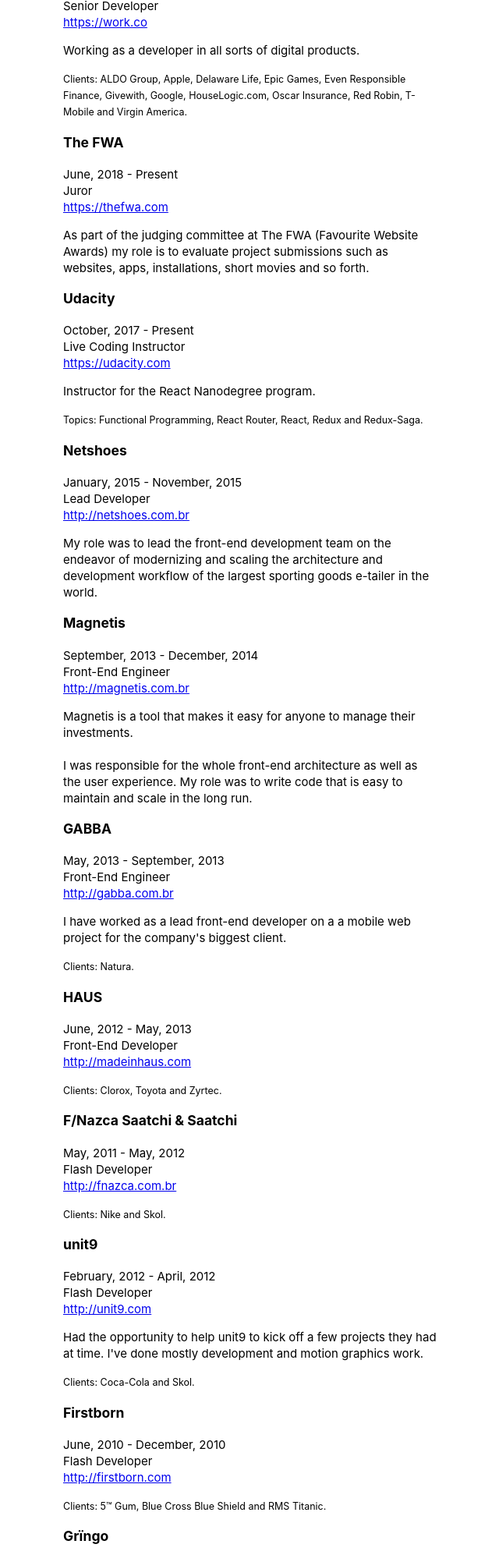
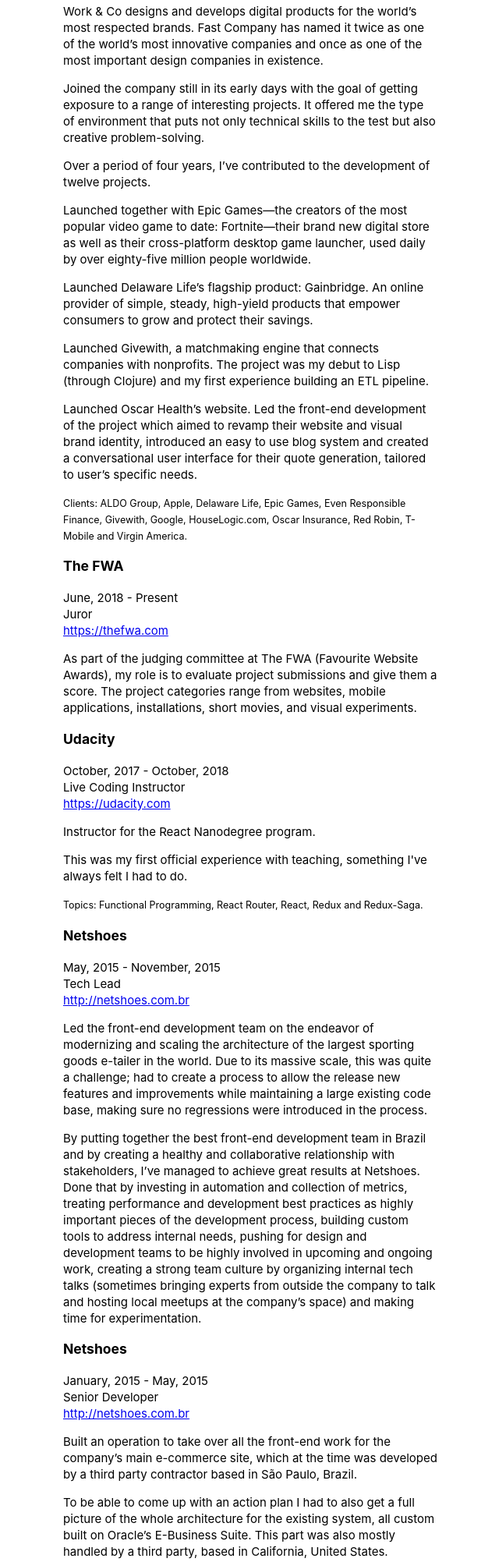
Before and after one commit to rafaelrinaldi/rafaelrinaldi.github.io, a website: page cv.html in a window 1280 px wide. Shown: the part 607-2610 px from the top of the page at 78% size, without its empty margins (319-959 px from the left). Drawn offline with Linux system fonts and the light colour scheme.

Commit message:
Update CV.

```diff
--- a/cv.html
+++ b/cv.html
@@ -86,7 +86,6 @@
 
     <div id="resume">
       <h1>Rafael Rinaldi</h1>
-      <h2>Senior Developer</h2>
       <section id="basics">
         <div class="contact">
           <div class="website">
@@ -175,7 +174,20 @@
           <a href="https://work.co">https://work.co</a>
         </div>
         <div class="summary">
-          <p>Working as a developer in all sorts of digital products.</p>
+          <p>Work & Co designs and develops digital products for the world’s most respected brands. Fast Company has named it twice as one of the world’s most innovative companies and once as one of the most important design companies in existence.</p>
+
+          <p>Joined the company still in its early days with the goal of getting exposure to a range of interesting projects. It offered me the type of environment that puts not only technical skills to the test but also creative problem-solving.</p>
+
+          <p>Over a period of four years, I’ve contributed to the development of twelve projects.</p>
+
+          <p>Launched together with Epic Games—the creators of the most popular video game to date: Fortnite—their brand new digital store as well as their cross-platform desktop game launcher, used daily by over eighty-five million people worldwide.</p>
+
+          <p>Launched Delaware Life’s flagship product: Gainbridge. An online provider of simple, steady, high-yield products that empower consumers to grow and protect their savings.</p>
+
+          <p>Launched Givewith, a matchmaking engine that connects companies with nonprofits. The project was my debut to Lisp (through Clojure) and my first experience building an ETL pipeline.</p>
+
+          <p>Launched Oscar Health’s website. Led the front-end development of the project which aimed to revamp their website and visual brand identity, introduced an easy to use blog system and created a conversational user interface for their quote generation, tailored to user’s specific needs.</p>
+
           <small>Clients: ALDO Group, Apple, Delaware Life, Epic Games, Even Responsible Finance, Givewith, Google, HouseLogic.com, Oscar Insurance, Red Robin, T-Mobile and Virgin America.</small>
         </div>
       </div>
@@ -196,7 +208,7 @@
           <a href="https://udacity.com">https://thefwa.com</a>
         </div>
         <div class="summary">
-          <p>As part of the judging committee at The FWA (Favourite Website Awards) my role is to evaluate project submissions such as websites, apps, installations, short movies and so forth.</p>
+          <p>As part of the judging committee at The FWA (Favourite Website Awards), my role is to evaluate project submissions and give them a score. The project categories range from websites, mobile applications, installations, short movies, and visual experiments.</p>
         </div>
       </div>
       <div class="item">
@@ -206,7 +218,7 @@
             October, 2017
           </span>
           <span class="endDate">
-            - Present
+            - October, 2018
           </span>
         </div>
         <div class="position">
@@ -217,7 +229,32 @@
         </div>
         <div class="summary">
           <p>Instructor for the React Nanodegree program.</p>
+          <p>This was my first official experience with teaching, something I've always felt I had to do.</p>
           <small>Topics: Functional Programming, React Router, React, Redux and Redux-Saga.</small>
+        </div>
+      </div>
+      <div class="item">
+        <h3 class="name">
+          Netshoes
+        </h3>
+        <div class="date">
+          <span class="startDate">
+            May, 2015
+          </span>
+          <span class="endDate">
+            - November, 2015
+          </span>
+        </div>
+        <div class="position">
+          Tech Lead
+        </div>
+        <div class="website">
+          <a href="http://netshoes.com.br">http://netshoes.com.br</a>
+        </div>
+        <div class="summary">
+          <p>Led the front-end development team on the endeavor of modernizing and scaling the architecture of the largest sporting goods e-tailer in the world. Due to its massive scale, this was quite a challenge; had to create a process to allow the release new features and improvements while maintaining a large existing code base, making sure no regressions were introduced in the process.</p>
+
+          <p>By putting together the best front-end development team in Brazil and by creating a healthy and collaborative relationship with stakeholders, I’ve managed to achieve great results at Netshoes. Done that by investing in automation and collection of metrics, treating performance and development best practices as highly important pieces of the development process, building custom tools to address internal needs, pushing for design and development teams to be highly involved in upcoming and ongoing work, creating a strong team culture by organizing internal tech talks (sometimes bringing experts from outside the company to talk and hosting local meetups at the company’s space) and making time for experimentation.</p>
         </div>
       </div>
       <div class="item">
@@ -229,17 +266,21 @@
             January, 2015
           </span>
           <span class="endDate">
-            - November, 2015
+            - May, 2015
           </span>
         </div>
         <div class="position">
-          Lead Developer
+          Senior Developer
         </div>
         <div class="website">
           <a href="http://netshoes.com.br">http://netshoes.com.br</a>
         </div>
         <div class="summary">
-          <p>My role was to lead the front-end development team on the endeavor of modernizing and scaling the architecture and development workflow of the largest sporting goods e-tailer in the world.</p>
+          <p>Built an operation to take over all the front-end work for the company’s main e-commerce site, which at the time was developed by a third party contractor based in São Paulo, Brazil.</p>
+
+          <p>To be able to come up with an action plan I had to also get a full picture of the whole architecture for the existing system, all custom built on Oracle’s E-Business Suite. This part was also mostly handled by a third party, based in California, United States.</p>
+
+          <p>The initial work was a big effort that involved on-site collaboration with vendors, to absorb and document the system’s individual pieces and how they all fit together.</p>
         </div>
       </div>
       <div class="item">
@@ -255,13 +296,17 @@
           </span>
         </div>
         <div class="position">
-          Front-End Engineer
+          Lead Front-End Developer
         </div>
         <div class="website">
           <a href="http://magnetis.com.br">http://magnetis.com.br</a>
         </div>
         <div class="summary">
-          <p>Magnetis is a tool that makes it easy for anyone to manage their investments.<br /></br >I was responsible for the whole front-end architecture as well as the user experience. My role was to write code that is easy to maintain and scale in the long run.</p>
+          <p>Magnetis is a leading Brazilian digital investment advisor, offering tailor-made and highly automated wealth management products to the younger Brazilian audience with limited financial expertise or time. Using the individual’s specific risk preferences, Magnetis builds and manages a tailored portfolio of money market, insured fixed income, hedge funds and equity ETFs at the click of a button.</p>
+
+          <p>This was my first experience working at a startup and also my first contact with the financial technology industry.</p>
+
+          <p>I was the company’s fifth hire and led the front-end development of the product. The challenge was to take the MVP version of the product and build a robust system out of it while integrating the company’s new visual brand identity.</p>
         </div>
       </div>
       <div class="item">
@@ -277,14 +322,21 @@
           </span>
         </div>
         <div class="position">
-          Front-End Engineer
+          Lead Front-End Developer
         </div>
         <div class="website">
           <a href="http://gabba.com.br">http://gabba.com.br</a>
         </div>
         <div class="summary">
-          <p> I have worked as a lead front-end developer on a a mobile web project for the company's biggest client.</p>
-          <small>Clients: Natura.</small>
+          <p>Led the front-end development of Natura’s flagship mobile application and website.</p>
+
+          <p>Natura is the largest cosmetics company in Brazil. They were looking into providing a better experience for mobile users across the board; not only customers but also to sales representatives.</p>
+
+          <p>At the time Natura was revamping their visual brand identity so the project also had the goal of delivering this new vision to digital platforms.</p>
+
+          <p>The main deliverable was a design system with a list of different components that could be used independently or combined together to provide highly customizable interactions. A lot of thought was put into making it look and feel sharp, fast and interactive.</p>
+
+          <p>The end result was a hybrid solution that could run on Android, iOS as well as web browsers.</p>
         </div>
       </div>
       <div class="item">
@@ -352,7 +404,7 @@
           <a href="http://unit9.com">http://unit9.com</a>
         </div>
         <div class="summary">
-          <p>Had the opportunity to help unit9 to kick off a few projects they had at time. I&#x27;ve done mostly development and motion graphics work.</p>
+          <p></p>
           <small>Clients: Coca-Cola and Skol.</small>
         </div>
       </div>
@@ -369,7 +421,7 @@
           </span>
         </div>
         <div class="position">
-          Flash Developer
+          Flash Developer (internship)
         </div>
         <div class="website">
           <a href="http://firstborn.com">http://firstborn.com</a>
```
